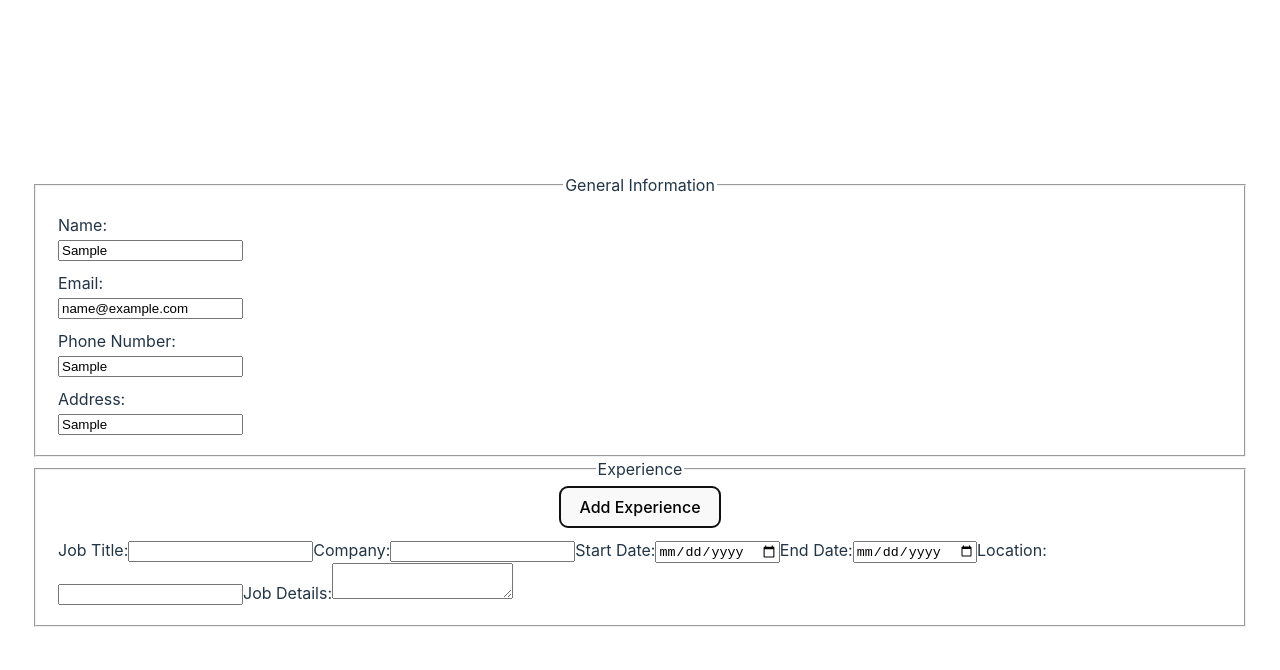
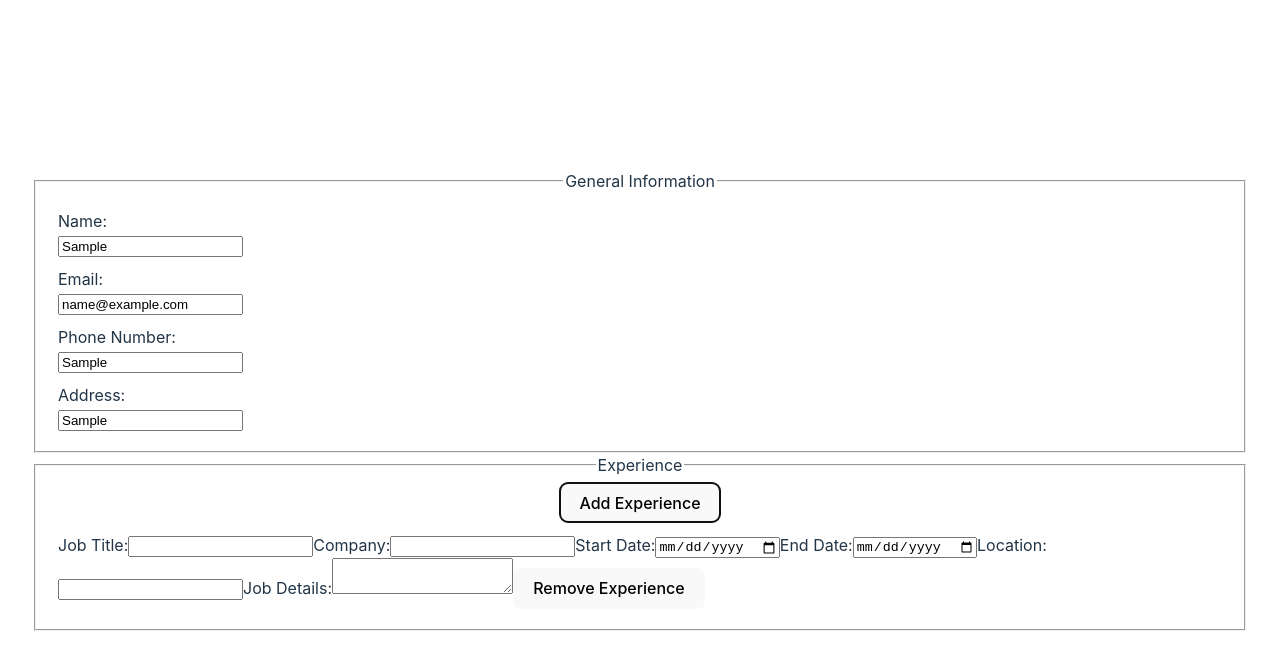
Before and after one commit to BDS-001/React-CV-Application, a React (Vite) app: page / in a window 1280 px wide. Both pictures are taken after typing "Sample", "name@example.com", "Sample", "Sample" into the empty fields and a click on the button "Add Experience". Shown: the top 670 px of the page. Built offline with nearby package versions, Linux system fonts and the light colour scheme.

Commit message:
added ability to remove experience

```diff
--- a/src/Experience.jsx
+++ b/src/Experience.jsx
@@ -1,7 +1,7 @@
 import { useState } from 'react'
 import { v4 as uuid } from 'uuid';
 
-function GenerateExperiences({experiences, handleInputChange}) {
+function GenerateExperiences({experiences, handleInputChange, handleRemoveExperience}) {
     return (
         <>
             {experiences.map((experience) => (
@@ -70,6 +70,9 @@ function GenerateExperiences({experiences, handleInputChange}) {
                     handleInputChange(experience.id, 'jobDetails', e.target.value)
                     }
                 ></textarea>
+                 <button onClick={() => handleRemoveExperience(experience.id)} type="button">
+                    Remove Experience
+                </button>
                 </div>
             ))}
         </>
@@ -102,11 +105,17 @@ export default function Experiences() {
           );
     }
 
+    const handleRemoveExperience = (id) => {
+        setExperiences((prevExperiences) =>
+          prevExperiences.filter((experience) => experience.id !== id)
+        );
+      };
+
     return (
         <fieldset>
             <legend>Experience</legend>
             <button onClick={handleAddExperience} type='button'>Add Experience</button>
-            <GenerateExperiences experiences={experiences} handleInputChange={handleInputChange} />
+            <GenerateExperiences experiences={experiences} handleInputChange={handleInputChange} handleRemoveExperience={handleRemoveExperience} />
         </fieldset>
     )
 }
```
